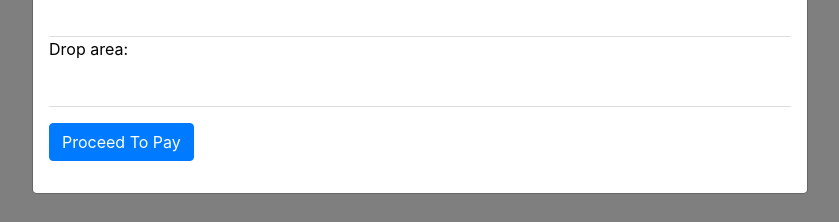
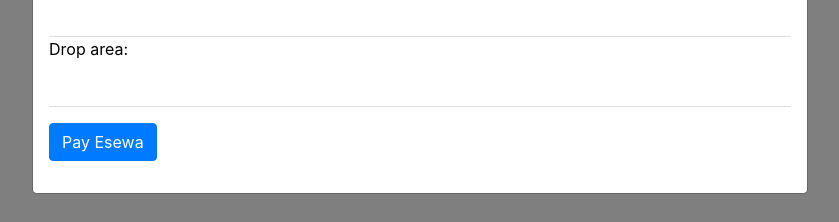
Before and after one commit to theonlybhishan/BusSewa, a Django app: page /bus/ in a window 1280 px wide, after a click on "book". Shown: the part 883-1105 px from the top of the page, without its empty margins (208-1047 px from the left). Run offline with Django 3.2, Linux system fonts and the light colour scheme; a user stored in the database is signed in; tables that the repository leaves empty hold one stand-in row (values such as "Sample post"); some libraries are stand-ins or nearby versions.

Commit message:
preview images

```diff
--- a/templates/bus/bus.html
+++ b/templates/bus/bus.html
@@ -196,7 +196,7 @@
                             </div>
                             {% else %}
                             <div class='cta my-3'>
-                                <button type="submit" class='purchase-btn btn btn-primary' >Proceed To Pay</button>
+                                <button type="submit" class='purchase-btn btn btn-primary' > Pay Esewa</button>
                             </div>
                             {% endif %}
                         </div>
```
Also changed, not shown: preview/admin.png (added), preview/booking.png (added), preview/busList.png (added), preview/login.png (added), preview/proceed.png (added), preview/register.png (added).
